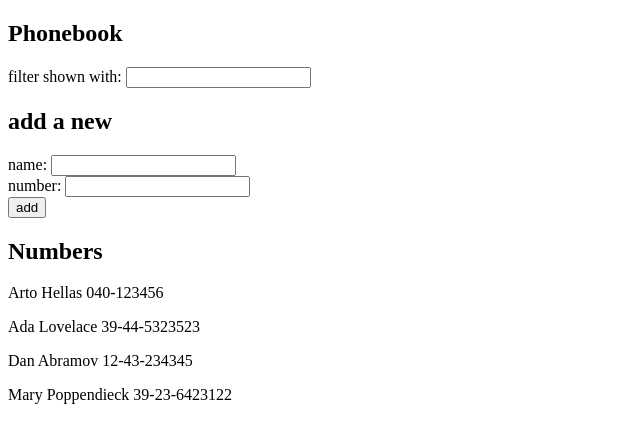
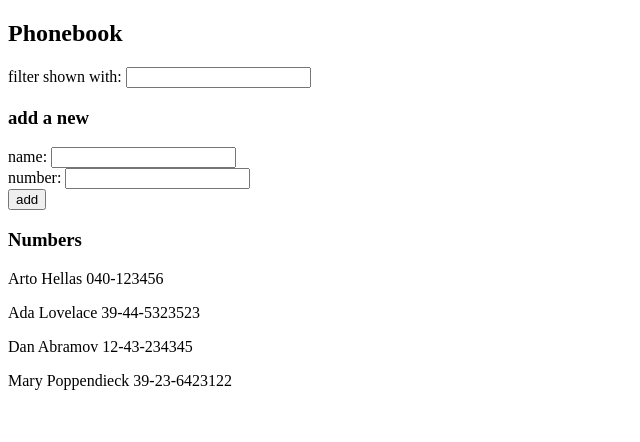
Before and after one commit to Xarlizard/UniversityOfHelsinki-ComputerScience, a React (Vite) app in the folder FullStackOpen/Part-02/phonebook/: page / in a window 1280 px wide. Shown: the top 442 px of the page, without its empty margins (0-640 px from the left). Built offline with nearby package versions, Linux system fonts and the light colour scheme.

Commit message:
Exercise 2.10 completed ✅

```diff
--- a/FullStackOpen/Part-02/phonebook/src/App.jsx
+++ b/FullStackOpen/Part-02/phonebook/src/App.jsx
@@ -20,6 +20,7 @@ const App = () => {
       name:newName,
       number:newNumber
     }
+
     setPersons(persons.concat(newPerson))
     setNewName('')
     setNewNumber('')
@@ -30,19 +31,36 @@ const App = () => {
   }
 
   const handleNewName = (event) => {
-    setNewName(event.target.value);
+    setNewName(event.target.value)
   }
+
   const handleNewNumber = (event) => {
-    setNewNumber(event.target.value);
+    setNewNumber(event.target.value)
   }
 
   return (
     <div>
       <h2>Phonebook</h2>
-      <div>
-        filter shown with: <input value={searchName} onChange={handleSearchName} />
+      <Filter value={searchName} onChange={handleSearchName} />
+      <h3>add a new</h3>
+      <PersonForm
+        addPerson={addPerson}
+        newName={newName}
+        newNumber={newNumber}
+        handleNewName={handleNewName}
+        handleNewNumber={handleNewNumber}/>
+      <h3>Numbers</h3>
+      <Persons persons={persons} searchName={searchName}/>
     </div>
-      <h2>add a new</h2>
+  )
+}
+
+const Filter = ({value, onChange}) =>
+  <>
+    filter shown with: <input value={value} onChange={onChange} />
+  </>
+
+const PersonForm = ({addPerson, newName, handleNewName, newNumber, handleNewNumber}) =>
   <form onSubmit={addPerson}>
     <div>
       name: <input value={newName} onChange={handleNewName} />
@@ -54,7 +72,9 @@ const App = () => {
       <button type="submit">add</button>
     </div>
   </form>
-      <h2>Numbers</h2>
+
+const Persons = ({persons, searchName = ''}) =>                            //if no searchName value is given, it will count as empty
+  <>
     {persons.map(person => {
       if (searchName === ''){                                               //when the input field is empty, show every person
         return <p key={person.name}>{person.name} {person.number}</p>
@@ -63,8 +83,7 @@ const App = () => {
         return <p key={person.name}>{person.name} {person.number}</p>
       }
     })}
-    </div>
-  )
-}
+  </>
+
 
 export default App
--- a/FullStackOpen/Part-02/phonebook/src/main.jsx
+++ b/FullStackOpen/Part-02/phonebook/src/main.jsx
@@ -1,6 +1,7 @@
 import React from 'react'
 import ReactDOM from 'react-dom/client'
 import App from './App.jsx'
+
 ReactDOM.createRoot(document.getElementById('root')).render(
   <React.StrictMode>
     <App />
```
Also changed, not shown: 1 other file (tests, documents, lock files or other folders). Lines whose indentation alone changed are shown as unchanged.
